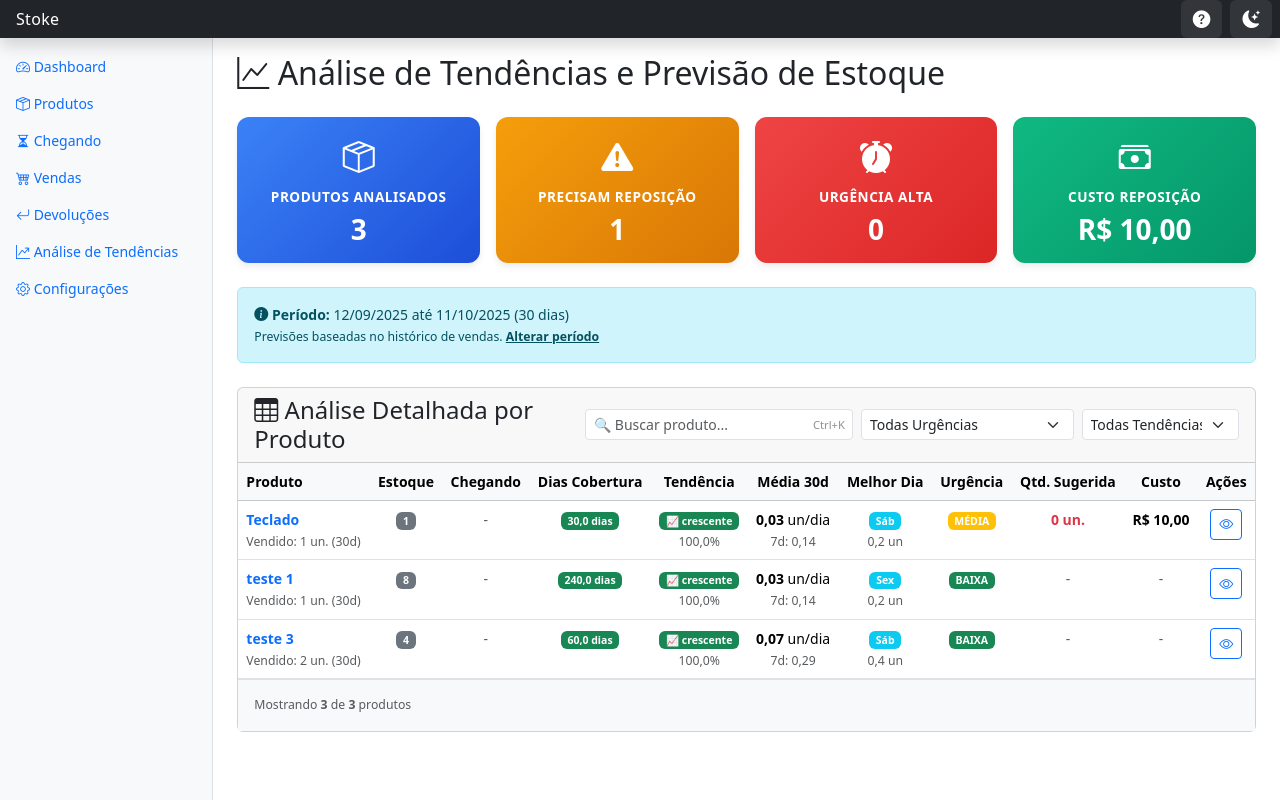
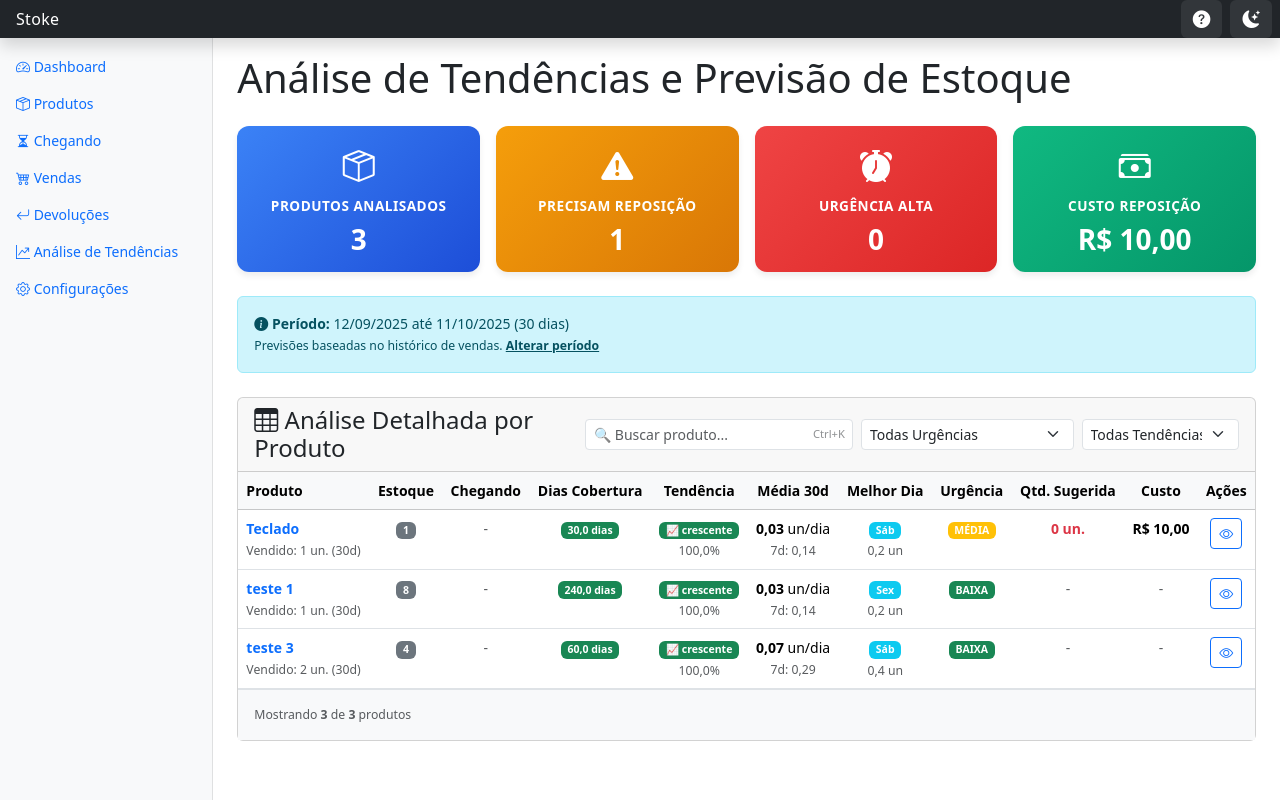
Before and after one commit to darlancst/stoke, a Django app: page /analise-tendencias/ in a window 1280 px wide. Run offline with Django 5.2, Linux system fonts and the light colour scheme; data comes from the database, SQL or seed files in the repository; parts of the project's set-up code (start-up, migrations or seed data) failed here and were passed over.

Commit message:
Remove Ã­cone e ajusta tamanho do tÃ­tulo em AnÃ¡lise de TendÃªncias
- Remove Ã­cone bi-graph-up do tÃ­tulo da pÃ¡gina
- Aumenta fonte do tÃ­tulo de h2 para h1 (igual ao Dashboard)
- Padroniza tÃ­tulos sem Ã­cones em todas as pÃ¡ginas

```diff
--- a/estoque_project/inventario/templates/inventario/analise_tendencias.html
+++ b/estoque_project/inventario/templates/inventario/analise_tendencias.html
@@ -284,7 +284,7 @@
 
 {% block content %}
 <div class="d-flex justify-content-between align-items-center mb-3 mb-md-4">
-    <h1 class="h2 mb-0"><i class="bi bi-graph-up"></i> <span class="d-none d-md-inline">Análise de Tendências e Previsão de Estoque</span><span class="d-md-none">Análise de Tendências</span></h1>
+    <h1 class="mb-0"><span class="d-none d-md-inline">Análise de Tendências e Previsão de Estoque</span><span class="d-md-none">Análise de Tendências</span></h1>
 </div>
 
 <!-- Cards de Resumo -->
```
